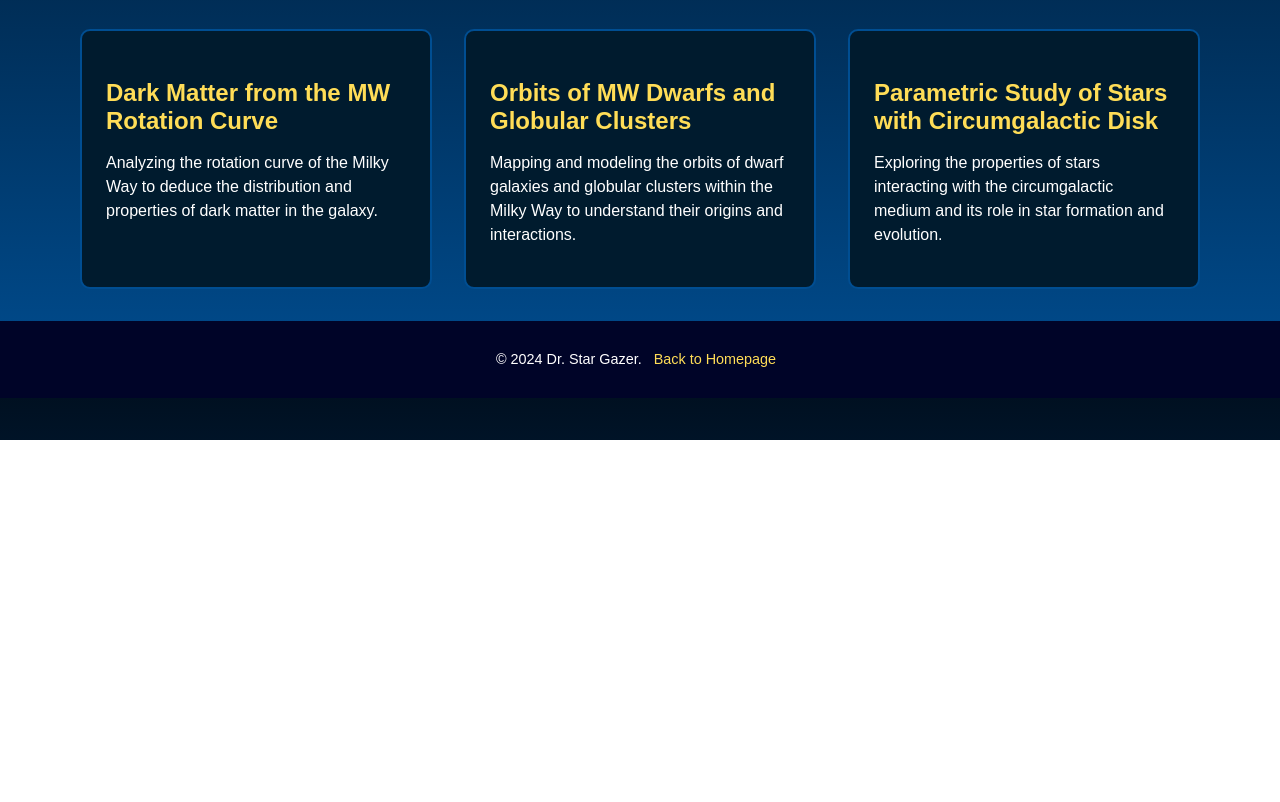
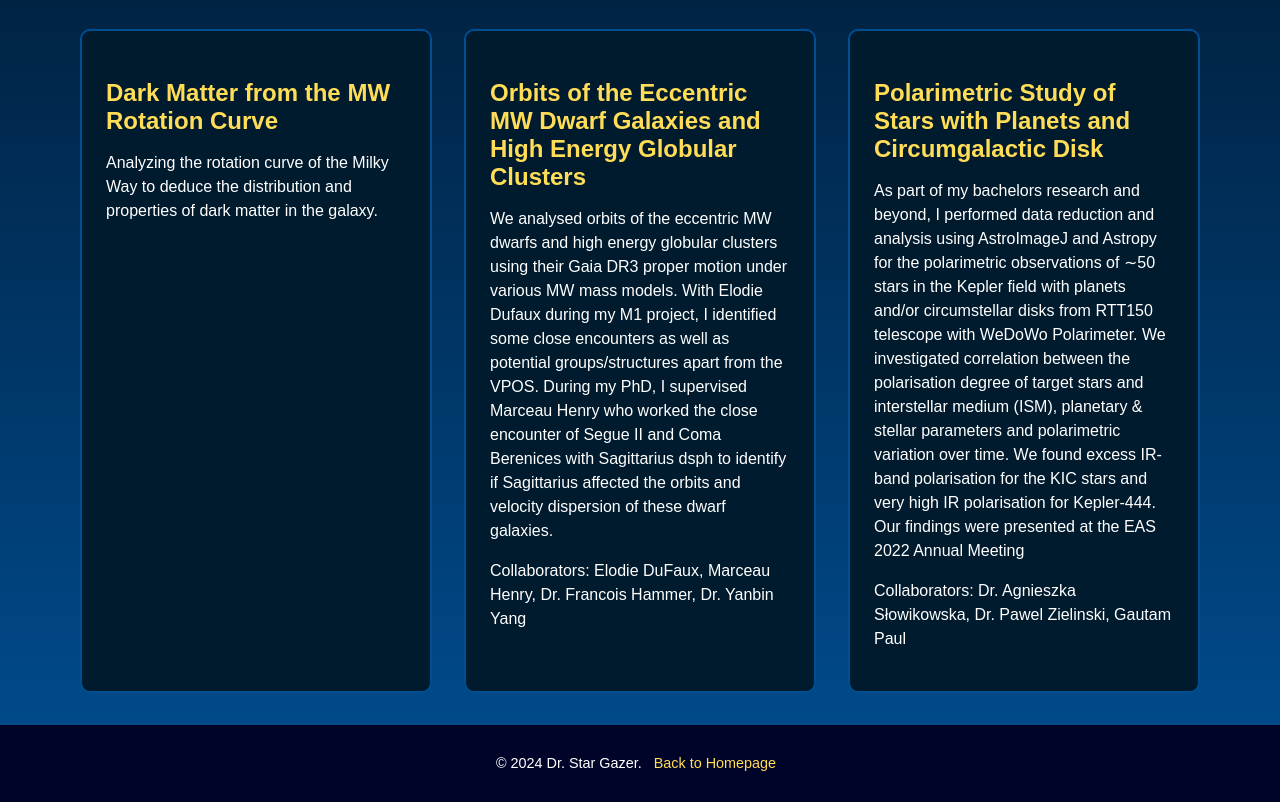
Before and after one commit to i-akib/i-akib.github.io, a plain HTML site: page research.html in a window 1280 px wide. Shown: the part 360-1162 px from the top of the page. Before the commit the page ends 800 px from the top, so only its background shows below. Drawn offline with Linux system fonts and the light colour scheme.

Commit message:
Update research.html

```diff
--- a/research.html
+++ b/research.html
@@ -99,12 +99,14 @@
             <p>Analyzing the rotation curve of the Milky Way to deduce the distribution and properties of dark matter in the galaxy.</p>
         </div>
         <div class="research-box">
-            <h3>Orbits of MW Dwarfs and Globular Clusters</h3>
-            <p>Mapping and modeling the orbits of dwarf galaxies and globular clusters within the Milky Way to understand their origins and interactions.</p>
+            <h3>Orbits of the Eccentric MW Dwarf Galaxies and High Energy Globular Clusters</h3>
+            <p>We analysed orbits of the eccentric MW dwarfs and high energy globular clusters using their Gaia DR3 proper motion under various MW mass models. With Elodie Dufaux during my M1 project, I identified some close encounters as well as potential groups/structures apart from the VPOS. During my PhD, I supervised Marceau Henry who worked the close encounter of Segue II and Coma Berenices with Sagittarius dsph to identify if Sagittarius affected the orbits and velocity dispersion of these dwarf galaxies.</p>
+            <p>Collaborators: Elodie DuFaux, Marceau Henry, Dr. Francois Hammer, Dr. Yanbin Yang </p>
         </div>
         <div class="research-box">
-            <h3>Parametric Study of Stars with Circumgalactic Disk</h3>
-            <p>Exploring the properties of stars interacting with the circumgalactic medium and its role in star formation and evolution.</p>
+            <h3>Polarimetric Study of Stars with Planets and Circumgalactic Disk</h3>
+            <p>As part of my bachelors research and beyond, I performed data reduction and analysis using AstroImageJ and Astropy for the polarimetric observations of ∼50 stars in the Kepler field with planets and/or circumstellar disks from RTT150 telescope with WeDoWo Polarimeter. We investigated correlation between the polarisation degree of target stars and interstellar medium (ISM), planetary & stellar parameters and polarimetric variation over time. We found excess IR-band polarisation for the KIC stars and very high IR polarisation for Kepler-444. Our findings were presented at the EAS 2022 Annual Meeting</p>
+            <p>Collaborators: Dr. Agnieszka Słowikowska, Dr. Pawel Zielinski, Gautam Paul </p>
         </div>
     </div>
 
```
